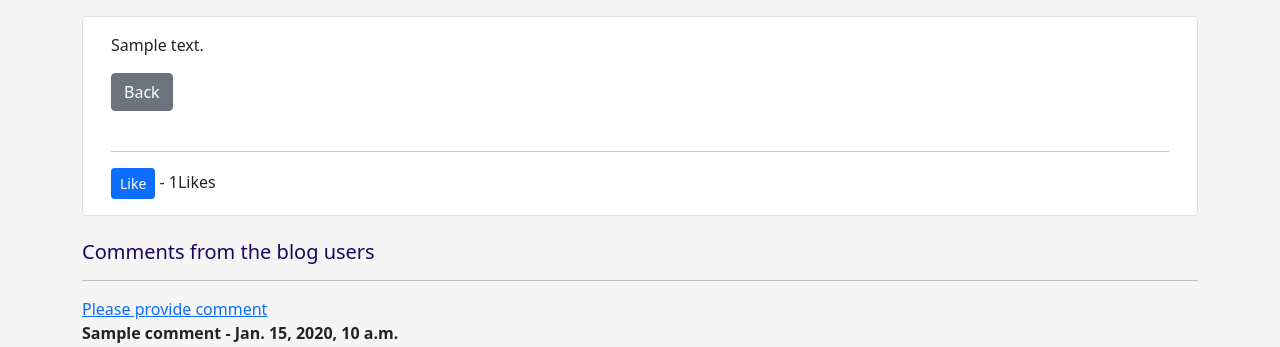
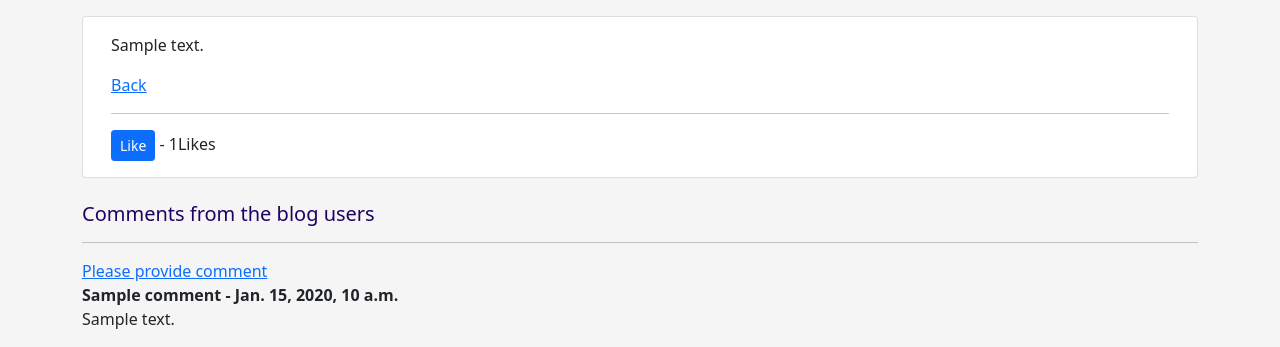
Before and after one commit to dhakal79/Portfolio-project-MS4, a Django app: page /article/1 in a window 1280 px wide. Shown: the part 209-556 px from the top of the page. Run offline with Django 4.2, Linux system fonts and the light colour scheme; tables that the repository leaves empty hold one stand-in row (values such as "Sample post").

Commit message:
add css style to page

```diff
--- a/blog/templates/post_details.html
+++ b/blog/templates/post_details.html
@@ -38,10 +38,8 @@
         <p class="card-text ">
           {{ post.content | safe }}
         </p>
-        <a href=" {% url 'home' %}" class="btn btn-secondary">Back
+        <a href=" {% url 'home' %}" >Back
         </a>
-        <br/>
-        <br/>
         <hr>
         <form action="{% url 'like_post' post.pk %}"method="POST">
           {% csrf_token %}
```
